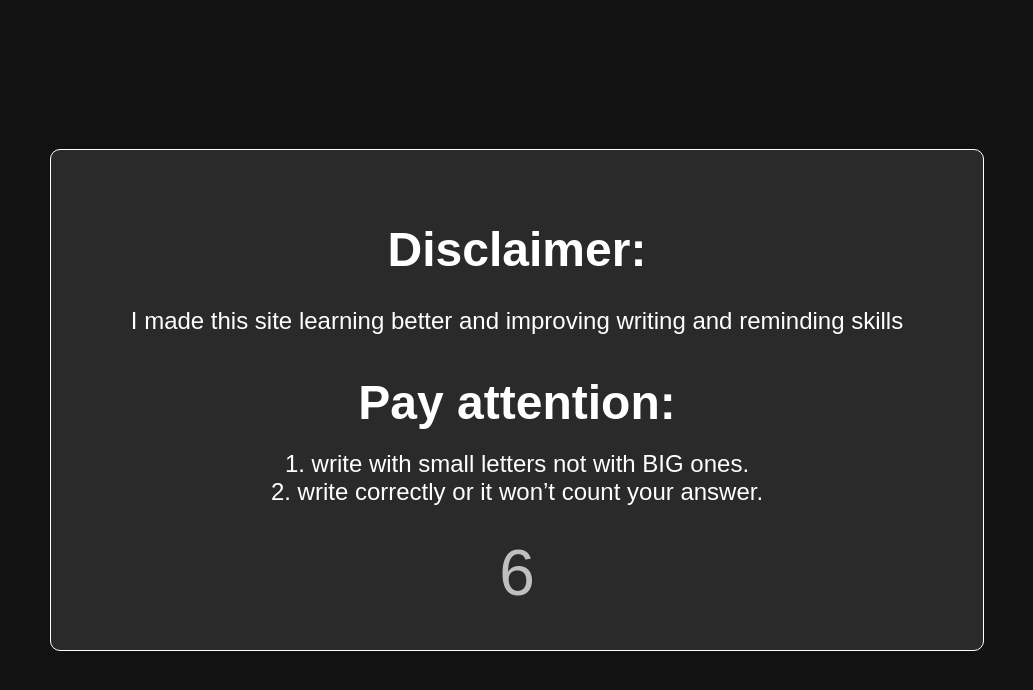
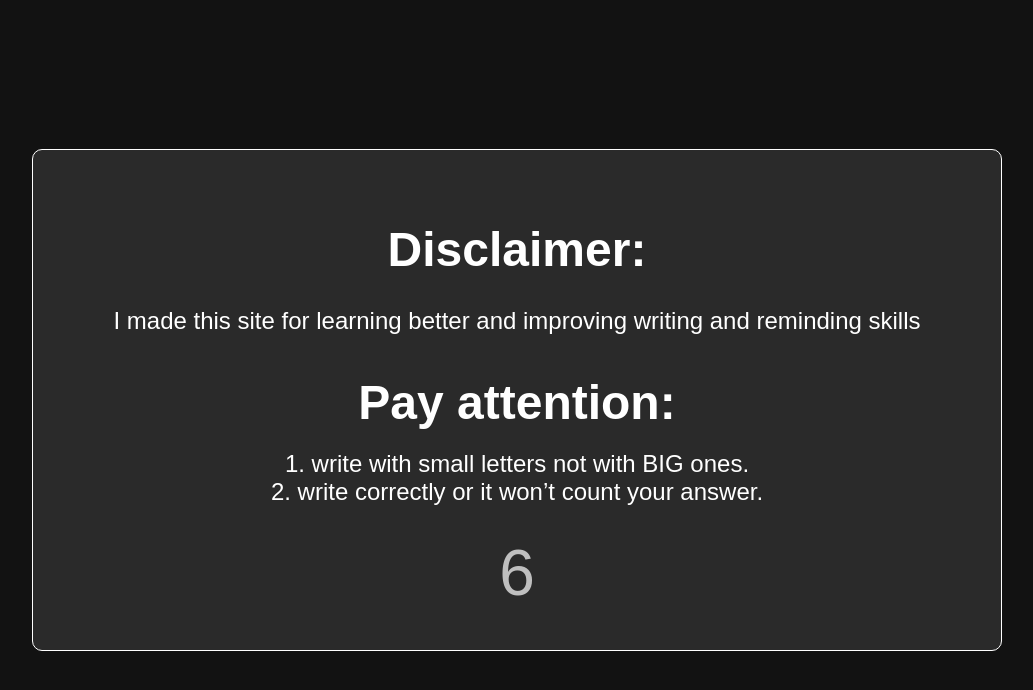
Before and after one commit to icanttellu/weather, a plain HTML site: page index.html in a window 1280 px wide. Shown: the whole page, without its empty margins (123-1156 px from the left). Drawn offline with Linux system fonts and the light colour scheme.

Commit message:
Update index.html

```diff
--- a/index.html
+++ b/index.html
@@ -68,7 +68,7 @@
 
     <div class="container">
         <h1>Disclaimer:</h1>
-        <p>I made this site learning better and improving writing and reminding skills</p>
+        <p>I made this site for learning better and improving writing and reminding skills</p>
 
         <h2>Pay attention:</h2>
         <p>1. write with small letters not with BIG ones.</p>
```
